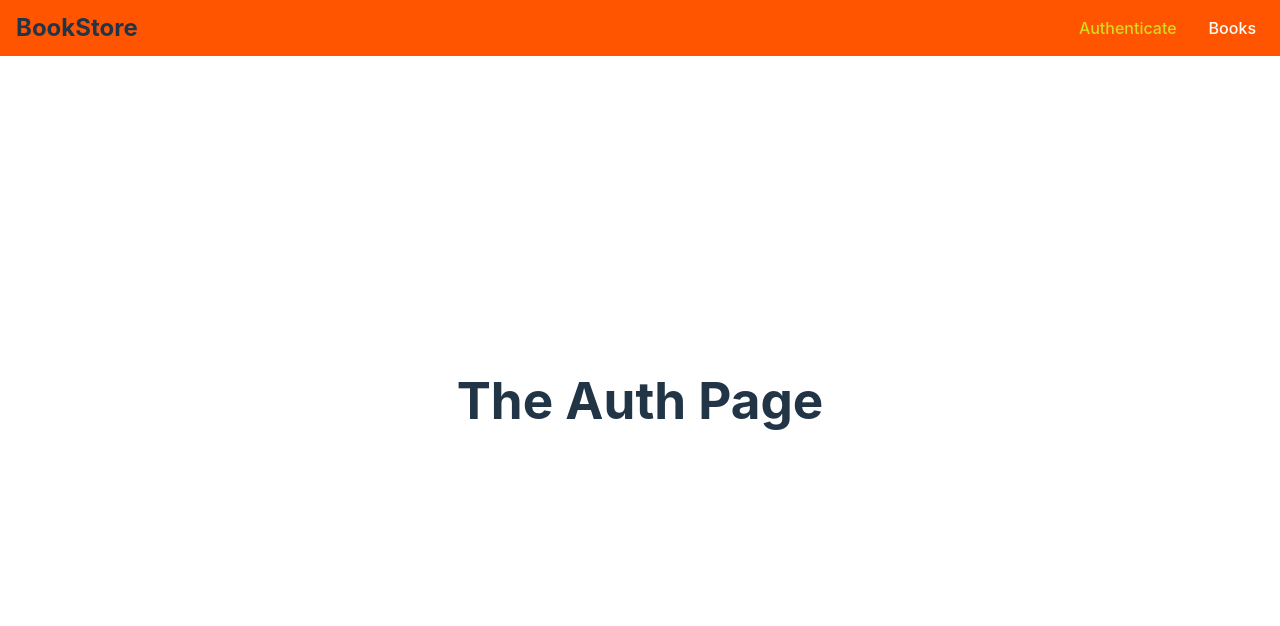
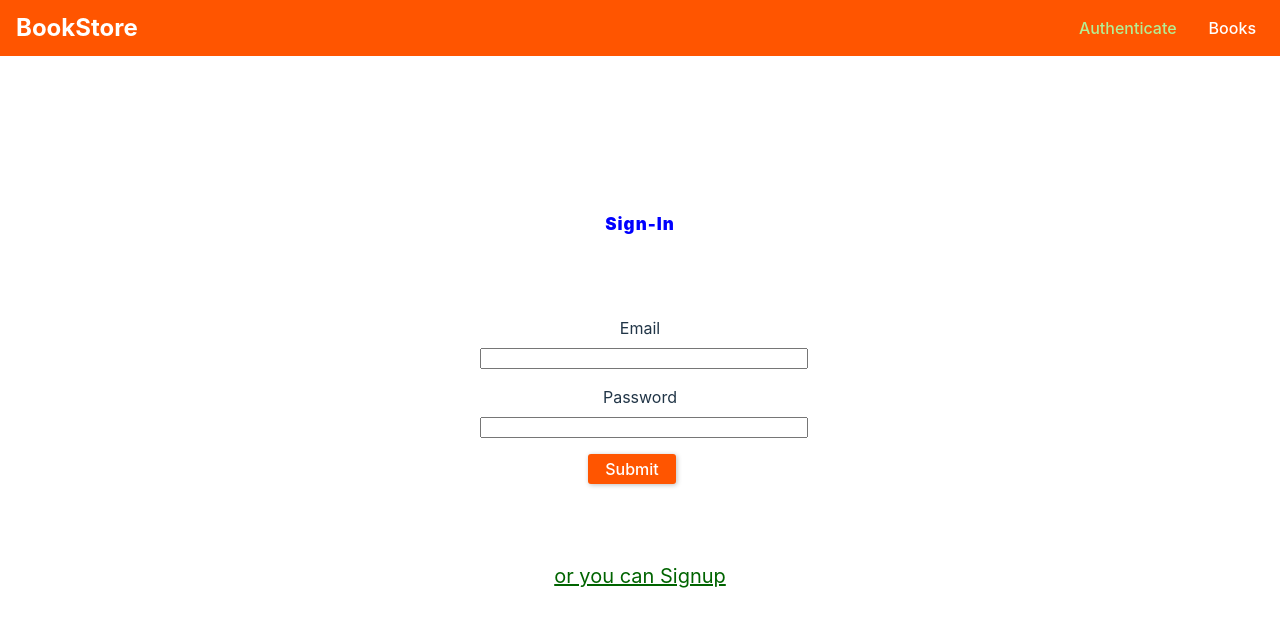
Before and after one commit to nraut30/demo-app, a React (Vite) app in the folder frontend/: page / in a window 1280 px wide. Shown: the top 626 px of the page. Built offline with nearby package versions, Linux system fonts and the light colour scheme.

Commit message:
xstate machines added

```diff
--- a/frontend/package.json
+++ b/frontend/package.json
@@ -9,9 +9,12 @@
     "preview": "vite preview"
   },
   "dependencies": {
+    "@xstate/react": "^3.0.1",
     "react": "^18.2.0",
     "react-dom": "^18.2.0",
-    "react-router-dom": "^6.4.3"
+    "react-hook-form": "^7.39.5",
+    "react-router-dom": "^6.4.3",
+    "xstate": "^4.34.0"
   },
   "devDependencies": {
     "@types/react": "^18.0.24",
--- a/frontend/src/components/Navbar.css
+++ b/frontend/src/components/Navbar.css
@@ -14,6 +14,7 @@
 .main-navigation_logo h1 {
     font-size: 1.5rem;
     margin: 0;
+    color: white
 }
 
 .main-navigation_items {
@@ -42,6 +43,6 @@
 }
 
 .main-navigation_items a.active {
-    color: rgb(214, 218, 30);
+    color: rgb(180, 238, 147);
 
 }
--- /dev/null
+++ b/frontend/src/pages/Auth.css
@@ -0,0 +1,52 @@
+.auth-form {
+    width: 25rem;
+    max-width: 80%;
+    margin: 5rem auto;
+}
+
+.headAuth {
+    font-size: 17px;
+    color: blue;
+    font-weight: 900;
+    letter-spacing: 1px;
+}
+
+.form-control label, .form-control input {
+    width: 100%;
+    display: block;
+}
+
+.form-control {
+    margin-bottom: 1rem;
+}
+
+.form-control label {
+    margin-bottom: 0.5rem;
+}
+
+.form-action button {
+    background-color: rgba(255, 85, 0);
+    color: white;
+    border: 1px solid rgba(255, 85, 0, 0.533);
+    border-radius: 3px;
+    padding: 0.25rem 1rem;
+    box-shadow: 1px 1px 5px rgba(0,0,0,0.26);
+    margin-right: 1rem;
+    cursor: pointer;
+}
+
+.form-action button:hover, .form-action button:active {
+    background-color: rgb(169, 58, 2);
+    border: 1px solid rgba(247, 154, 108, 0.533);
+}
+
+.tabSwitcher {
+    color: darkgreen;
+    font-size: 20px;
+    margin: auto;
+    cursor: pointer;
+}
+
+.tabSwitcher:hover, .tabSwitcher:active {
+    color: rgb(0, 63, 0);
+}
--- a/frontend/src/pages/Auth.tsx
+++ b/frontend/src/pages/Auth.tsx
@@ -1,10 +1,205 @@
 import React from "react";
+import "./Auth.css";
+import { createMachine, assign } from "xstate";
+import { useForm } from "react-hook-form";
+import { useMachine } from "@xstate/react";
+
+const toggleStateMachine = createMachine({
+  id: "toggleStateMachine",
+  initial: "signin",
+  states: {
+    signin: {
+      on: {
+        TOGGLE: "signup",
+      },
+    },
+    signup: {
+      on: {
+        TOGGLE: "signin",
+      },
+    },
+  },
+});
+
+const loginMachine = createMachine(
+  {
+    id: "login",
+    initial: "collectingFormData",
+    context: {
+      email: "",
+      accesstoken: "",
+      expiresIn: "",
+    },
+    states: {
+      collectingFormData: {
+        on: {
+          submit: {
+            target: "submitting",
+          },
+        },
+      },
+      submitting: {
+        invoke: {
+          id: "submitting",
+          src: "submitting",
+          onDone: {
+            actions: "savedata",
+          },
+          onError: {
+            actions: "showError",
+          },
+        },
+      },
+    },
+  },
+  {
+    services: {
+      submitting: (ctx: any) => {
+        return submitUser(ctx);
+      },
+    },
+    actions: {
+      savedata: () => console.log(),
+    },
+  }
+);
+
+const submitUser = async (args: {
+  email: string;
+  password: string;
+  signin: boolean;
+}) => {
+  let reqBody;
+  if (!args.signin) {
+    reqBody = {
+      query: `
+    mutation {
+      createUser(userInput: {
+        email: "${args.email}",
+        password: "${args.password}"
+      }) {
+        _id
+        email
+      }
+    }`,
+    };
+  } else if (args.signin) {
+    reqBody = {
+      query: `
+      query {
+        login(
+          email: "${args.email}",
+          password: "${args.password}"
+        ) {
+          userId,
+          token,
+          tokenExpiration
+        }
+      }`,
+    };
+  }
+  fetch("http://localhost:3000/graphql", {
+    method: "POST",
+    body: JSON.stringify(reqBody),
+    headers: {
+      "Content-Type": "application/json",
+    },
+  })
+    .then((res) => {
+      if (res.status !== 200 && res.status !== 201) {
+        throw new Error("Failed.");
+      } else {
+        return res.json();
+      }
+    })
+    .then((resData) => {
+      if (args.signin) {
+      }
+      console.log(resData, " resData");
+    })
+    .catch((err) => console.log(err, " error"));
+};
 
 const Auth = () => {
+  const form = useForm({
+    defaultValues: {
+      email: "",
+      password: "",
+    },
+  });
+
+  const [currentTab, sendTab] = useMachine(toggleStateMachine);
+  const [currentStat, sendStat] = useMachine(loginMachine);
+
   return (
-    <div>
-      <h1>The Auth Page</h1>
-    </div>
+    <>
+      <div className="headAuth">
+        {currentTab.matches("signin") ? "Sign-In" : "Sign-Up"}
+      </div>
+      <form
+        onSubmit={form.handleSubmit((values) => {
+          if (currentTab.matches("signup")) {
+            sendStat("submitting", {
+              email: values.email,
+              password: values.password,
+              signin: false,
+            });
+          } else if (currentTab.matches("signin")) {
+            sendStat("submitting", {
+              email: values.email,
+              password: values.password,
+              signin: true,
+            });
+          }
+        })}
+        className="auth-form"
+      >
+        <div className="form-control">
+          <label htmlFor="email">Email</label>
+          <input
+            {...form.register("email", {
+              validate: (value: string): any => {
+                if (value.length < 1) {
+                  return "Enter a valid email.";
+                }
+              },
+            })}
+            type="email"
+            id="email"
+          />
+          {form.formState.errors.email && (
+            <p>{form.formState.errors.email.message}</p>
+          )}
+        </div>
+        <div className="form-control">
+          <label htmlFor="password">Password</label>
+          <input
+            {...form.register("password", {
+              validate: (value: string): any => {
+                if (value.length < 1) {
+                  return "Enter a valid password.";
+                }
+              },
+            })}
+            type="password"
+            id="password"
+          />
+          {form.formState.errors.password && (
+            <p>{form.formState.errors.password.message}</p>
+          )}
+        </div>
+        <div className="form-action">
+          <button>Submit</button>
+        </div>
+      </form>
+      <div className="tabSwitcher" onClick={() => sendTab("TOGGLE")}>
+        <u>
+          {currentTab.matches("signin")
+            ? " or you can Signup "
+            : " or you can Signin "}
+        </u>
+      </div>
+    </>
   );
 };
 
```
Also changed, not shown: 2 other files (tests, documents, lock files or other folders).
